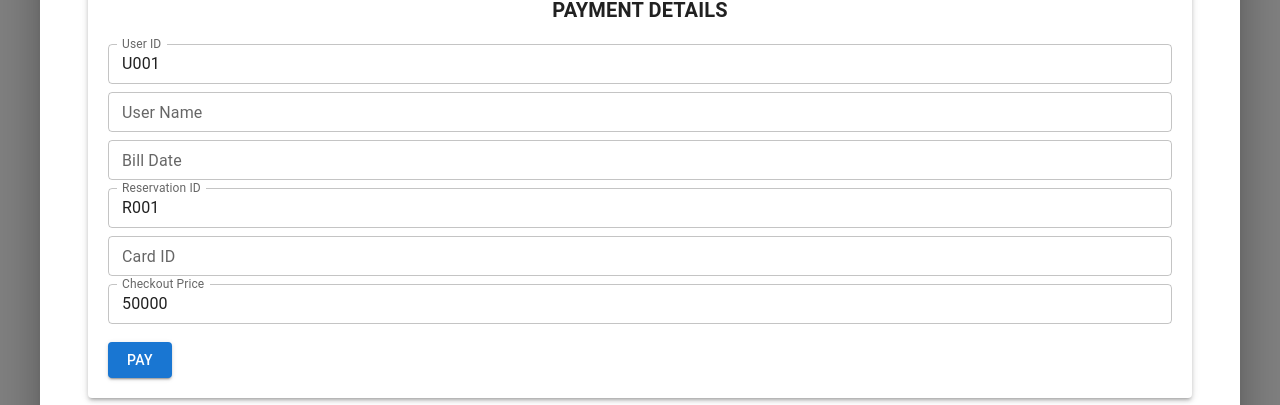
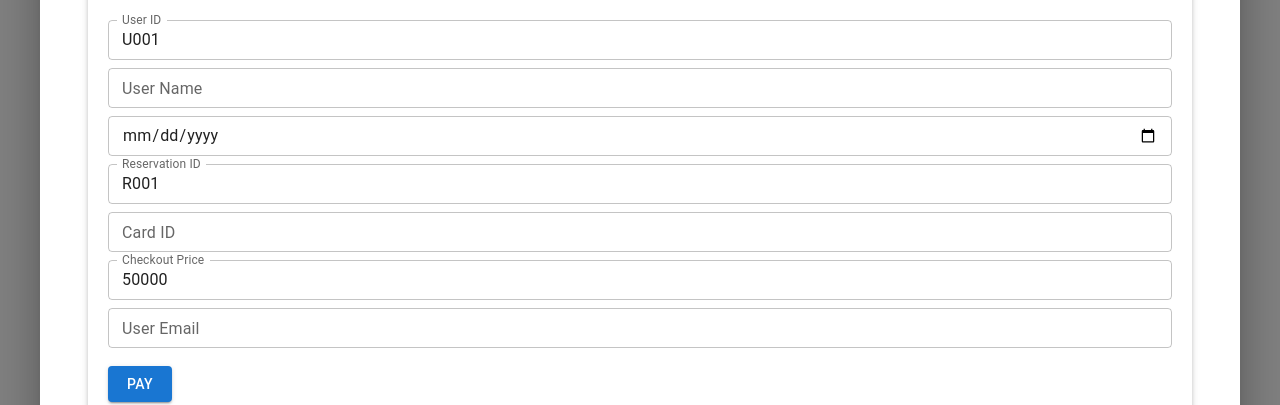
Before and after one commit to Y3S1-NOICE/DS-ASSIGNMENT-2, a React (Create React App) app in the folder rsp-frontend/: page /payments in a window 1280 px wide. Both pictures are taken after a click on the button "SUBMIT". Shown: the part 349-754 px from the top of the page. Built offline with nearby package versions, Linux system fonts and the light colour scheme; no server answers.

Commit message:
Finalized payment integration

```diff
--- a/rsp-frontend/src/api/reservationCustomerApi.jsx
+++ b/rsp-frontend/src/api/reservationCustomerApi.jsx
@@ -4,5 +4,6 @@ axios.defaults.baseURL = 'http://localhost:5002/';
 
 export const makeReservation = (payload) => axios.post('customer/reservations', payload);
 export const fetchAllReservations = (payload) => axios.get('customer/reservations', payload);
+export const fetchReservation = (id, payload) => axios.get(`customer/reservations/${id}`, payload);
 export const updateReservation = (id, payload) => axios.put(`customer/reservations/${id}`, payload);
 export const deleteReservation = (id) => axios.delete(`customer/reservations/${id}`);
--- a/rsp-frontend/src/pages/payment/BillForm.jsx
+++ b/rsp-frontend/src/pages/payment/BillForm.jsx
@@ -40,7 +40,7 @@ export const BillForm = ({bill, onSubmit})=>{
                 </Grid>
                 <Grid item xs={12}>
                     {/* <Typography><b>Card Type</b></Typography> */}
-                    <TextField label="Bill Date" name="billDate" type="text" size="small" fullWidth="true"
+                    <TextField name="billDate" type="date" size="small" fullWidth="true"
                     {...register("billDate" )} />
                 </Grid>
                 <Grid item xs={12}>
@@ -58,6 +58,11 @@ export const BillForm = ({bill, onSubmit})=>{
                     <TextField label="Checkout Price" name="checkoutPrice" type="text" size="small" fullWidth="true"
                     {...register("checkoutPrice" )} />
                 </Grid>
+                <Grid item xs={12}>
+                    {/* <Typography><b>Card Type</b></Typography> */}
+                    <TextField label="User Email" name="email" type="text" size="small" fullWidth="true"
+                    {...register("email" )} />
+                </Grid>
             </Grid><br />
             <Grid item xs={6}>
                 <Button variant="contained" type="submit">Pay</Button>
--- a/rsp-frontend/src/pages/payment/PaymentGateway.jsx
+++ b/rsp-frontend/src/pages/payment/PaymentGateway.jsx
@@ -10,13 +10,14 @@ import TableContainer from '@mui/material/TableContainer';
 import TableHead from '@mui/material/TableHead';
 import TableRow from '@mui/material/TableRow';
 import { BillForm } from './BillForm';
-import { fetchCards } from '../../api/paymentServiceApi';
+import { createBill, fetchCards } from '../../api/paymentServiceApi';
 import jwtDecode from 'jwt-decode';
 import Dialog from '@mui/material/Dialog';
 import DialogActions from '@mui/material/DialogActions';
 import DialogContent from '@mui/material/DialogContent';
 import DialogContentText from '@mui/material/DialogContentText';
 import DialogTitle from '@mui/material/DialogTitle';
+import { fetchReservation } from '../../api/reservationCustomerApi';
 
 export default function PaymentGateway() {
     // const userId = jwtDecode(localStorage.getItem('authentication').id);
@@ -26,7 +27,6 @@ export default function PaymentGateway() {
     const [reservationData, setReservationData] = useState();
     const [cardData, setCardData] = useState([]);
     const [selectedCard, setSelectedCard] = useState("");
-    const [paymentData, setPaymentData] = useState();
     const [billData, setBillData] = useState("");
     const [open, setOpen] = React.useState(false);
 
@@ -42,11 +42,17 @@ export default function PaymentGateway() {
     //     getUser();
     // })
 
-    useEffect(() =>{
-        function getResevationData(){
-
-        }
-    })
+    // useEffect(() =>{
+    //     function getResevationData(){
+    //         fetchReservation(reservationId)
+    //         .then((res) =>{
+    //             setReservationData(res.data);
+    //         }).catch((err) =>{
+    //             console.error(err);
+    //         })
+    //     }
+    //     getResevationData();
+    // })
 
     useEffect(()=>{
         function getCards(){
@@ -73,12 +79,20 @@ export default function PaymentGateway() {
             checkoutPrice:"50000"
         })
         setOpen(true);
-
     };
 
     const handleClose = () => {
         setOpen(false);
     };
+
+    const onSubmit = (data) =>{
+        createBill(userId, data)
+        .then((res) =>{
+            console.log(res.data)
+        }).catch((err) =>{
+            console.error(err);
+        })
+    }
 
   return (
     <div>
@@ -190,7 +204,7 @@ export default function PaymentGateway() {
                                     <div>
                                         <br/>
                                         <Container maxWidth="100%">
-                                            <BillForm bill={billData}/>
+                                            <BillForm bill={billData} onSubmit={onSubmit}/>
                                         </Container>
                                     </div>
                                 ):(
```
Also changed, not shown: 1 other file (tests, documents, lock files or other folders).
